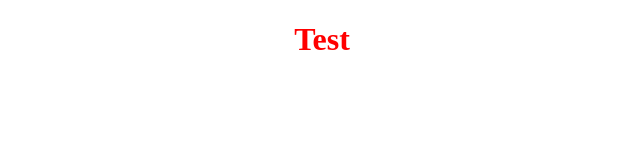
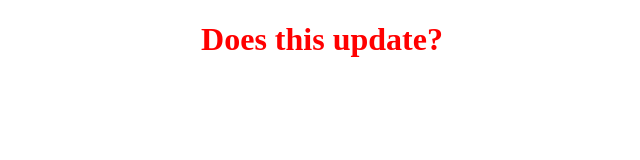
Before and after one commit to AmeliasPortfolio/Portfolio, a plain HTML site: page index.html in a window 1280 px wide. Shown: the whole page, without its empty margins (318-958 px from the left). Drawn offline with Linux system fonts and the light colour scheme.

Commit message:
update trial

```diff
--- a/index.html
+++ b/index.html
@@ -8,7 +8,7 @@
     <title>Document</title>
 </head>
 <body>
-    <center><h1>Test</h1></center>
+    <center><h1>Does this update?</h1></center>
 
 
 </body>
--- a/style.css
+++ b/style.css
@@ -1,3 +1,3 @@
 h1{
-    color: red
+    color: red;
 }
```
